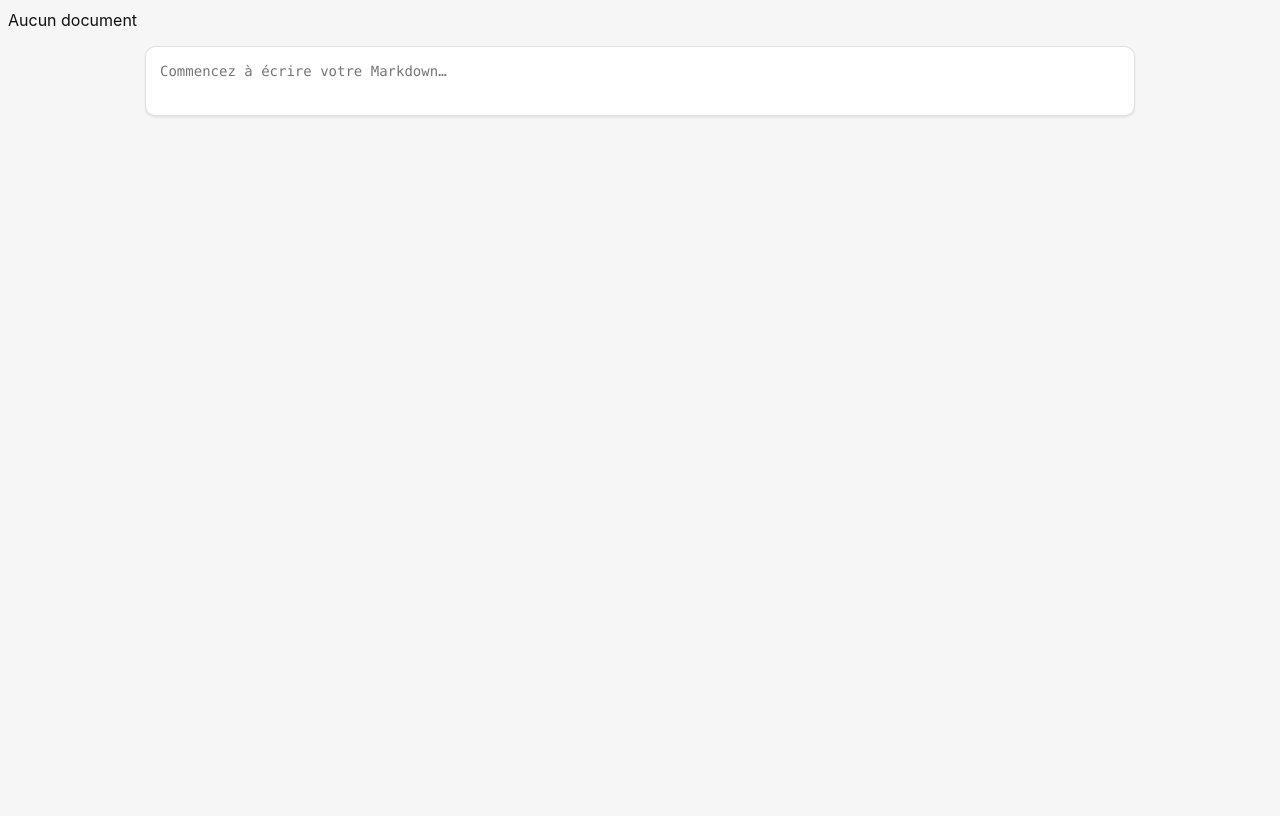
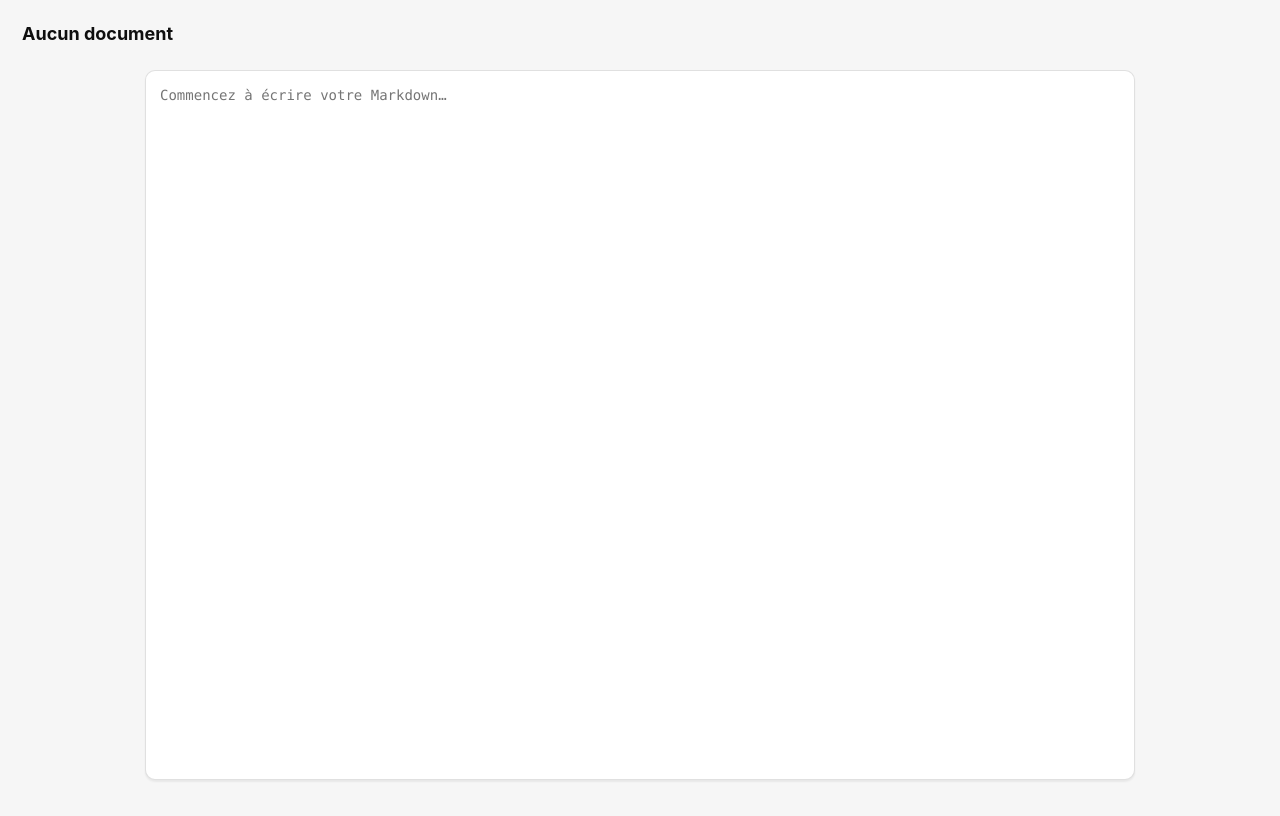
Before and after one commit to cmtdrt/Bloom, a Preact app: page / in a window 1280 px wide. Built offline with nearby package versions, Linux system fonts and the light colour scheme.

Commit message:
fix visuel

```diff
--- a/src/App.css
+++ b/src/App.css
@@ -11,8 +11,12 @@
   line-height: 24px;
   font-weight: 400;
 
-  color: #0f0f0f;
-  background-color: #f6f6f6;
+  --text-color: #0f0f0f;
+  --bg-color: #f6f6f6;
+  --panel-bg: rgba(255, 255, 255, 0.88);
+  --panel-border: rgba(0, 0, 0, 0.10);
+  color: var(--text-color);
+  background-color: var(--bg-color);
 
   font-synthesis: none;
   text-rendering: optimizeLegibility;
@@ -97,8 +101,12 @@ button {
 
 @media (prefers-color-scheme: dark) {
   :root {
-    color: #f6f6f6;
-    background-color: #2f2f2f;
+    --text-color: #d1d5db; /* gris clair */
+    --bg-color: #2f2f2f;
+    --panel-bg: rgba(0, 0, 0, 0.22);
+    --panel-border: rgba(255, 255, 255, 0.10);
+    color: var(--text-color);
+    background-color: var(--bg-color);
   }
 
   a:hover {
@@ -126,15 +134,15 @@ button {
   }
 
   .editor {
-    color: #ffffff;
     background: rgba(0, 0, 0, 0.25);
     border: 1px solid rgba(255, 255, 255, 0.12);
     box-shadow: 0 2px 2px rgba(0, 0, 0, 0.25);
+    color: var(--text-color);
   }
 
   .preview {
-    background: rgba(0, 0, 0, 0.22);
-    border: 1px solid rgba(255, 255, 255, 0.10);
+    background: var(--panel-bg);
+    border: 1px solid var(--panel-border);
     box-shadow: 0 2px 2px rgba(0, 0, 0, 0.25);
   }
 }
@@ -143,6 +151,19 @@ button {
   min-height: 100vh;
   display: flex;
   flex-direction: column;
+}
+
+.doc {
+  flex: 1;
+  padding: 14px;
+  display: flex;
+  flex-direction: column;
+  gap: 10px;
+}
+
+.docTitle {
+  font-weight: 700;
+  font-size: 18px;
 }
 
 .toolbar {
@@ -217,6 +238,7 @@ button {
   font-size: 14px;
   line-height: 20px;
   outline: none;
+  color: var(--text-color);
 }
 
 .editorSplit {
@@ -232,10 +254,12 @@ button {
   flex: 1;
   border-radius: 10px;
   padding: 14px;
-  background: rgba(255, 255, 255, 0.88);
-  border: 1px solid rgba(0, 0, 0, 0.10);
+  background: var(--panel-bg);
+  border: 1px solid var(--panel-border);
   box-shadow: 0 2px 2px rgba(0, 0, 0, 0.06);
   overflow: auto;
+  color: var(--text-color);
+  font-family: inherit;
 }
 
 .previewSingle {
```
